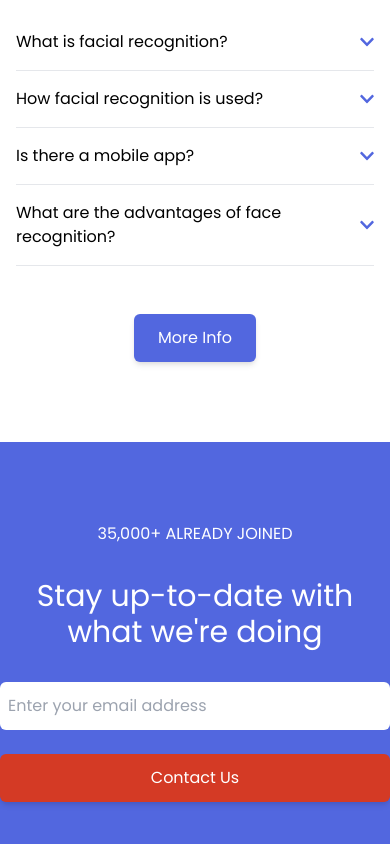
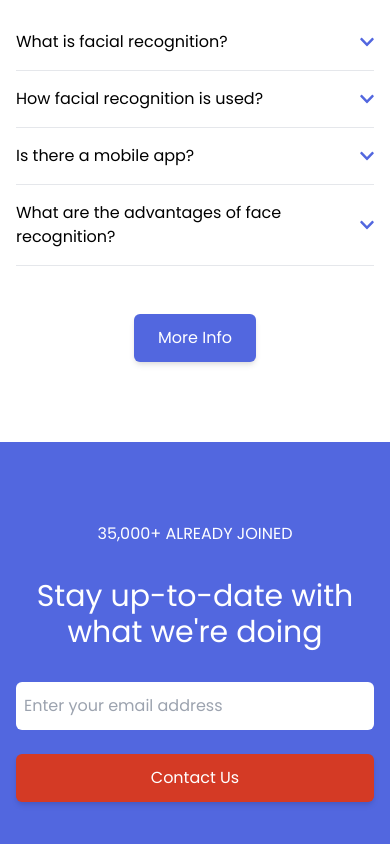
Before and after one commit to JRPerezJr/react-facial-recognition-landing-page, a React (Create React App) app: page / in a window 390 px wide. Shown: the part 4670-5514 px from the top of the page. Built offline with nearby package versions, Linux system fonts and the light colour scheme.

Commit message:
added padding for small screen sizes

```diff
--- a/src/components/contact-us/contact-us.styles.js
+++ b/src/components/contact-us/contact-us.styles.js
@@ -1,7 +1,7 @@
 import styled from 'styled-components';
 
 export const ContactUsSection = styled.section.attrs({
-  className: 'bg-purple text-primary py-20',
+  className: 'bg-purple text-primary py-20 md:px-0 px-4',
 })``;
 
 export const ContactUsContainer = styled.div.attrs({
```
